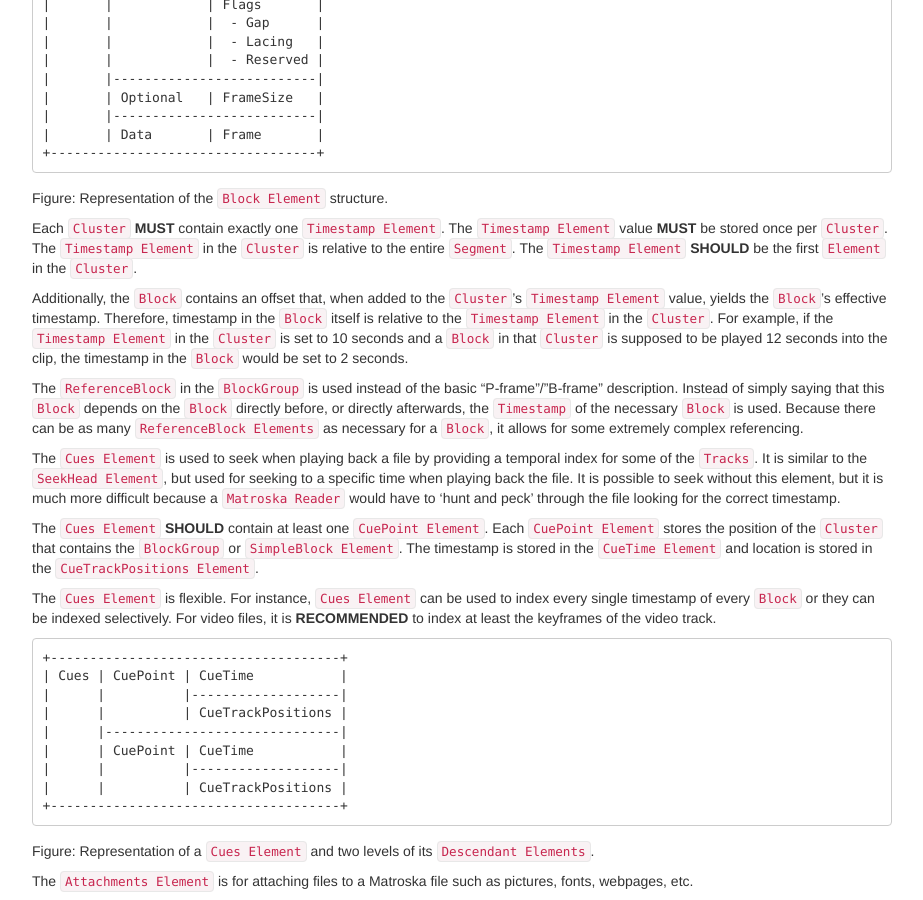
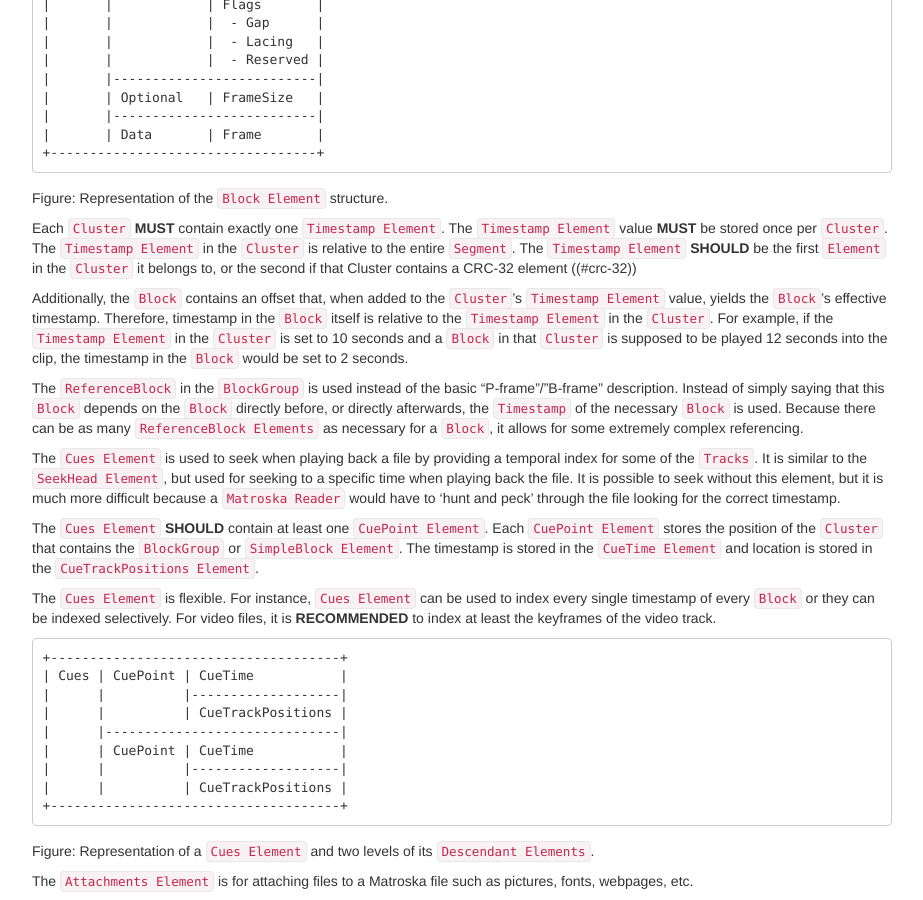
Before and after one commit to ietf-wg-cellar/matroska-specification, a Jekyll site: the page built from diagram.md, in a window 1280 px wide and 900 px high, scrolled down 4016 px. Shown: the whole window, without its empty margins (273-1196 px from the left). Built offline with Jekyll 4.4.1, drawn with Linux system fonts in a browser that asks for light colours; our own code applies the rules of GitHub Pages for plain Markdown files.

Commit message:
use same text for Cluster timestamp position as in the XML schema

```diff
--- a/diagram.md
+++ b/diagram.md
@@ -237,7 +237,8 @@ Figure: Representation of the `Block Element` structure.
 
 Each `Cluster` **MUST** contain exactly one `Timestamp Element`. The `Timestamp Element` value **MUST**
 be stored once per `Cluster`. The `Timestamp Element` in the `Cluster` is relative to the entire `Segment`.
-The `Timestamp Element` **SHOULD** be the first `Element` in the `Cluster`.
+The `Timestamp Element` **SHOULD** be the first `Element` in the `Cluster` it belongs to,
+or the second if that Cluster contains a CRC-32 element ((#crc-32))
 
 Additionally, the `Block` contains an offset that, when added to the `Cluster`'s `Timestamp Element` value,
 yields the `Block`'s effective timestamp. Therefore, timestamp in the `Block` itself is relative to
```
